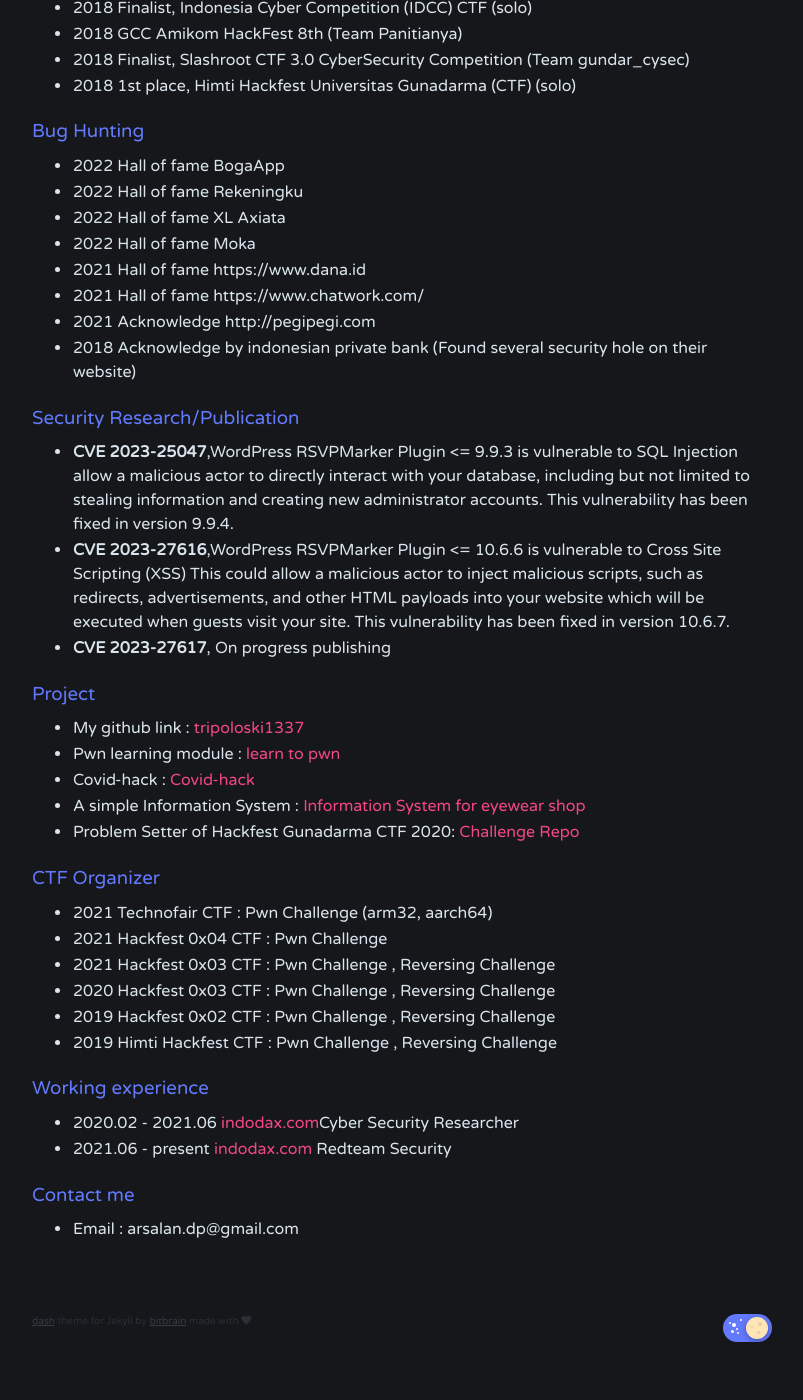
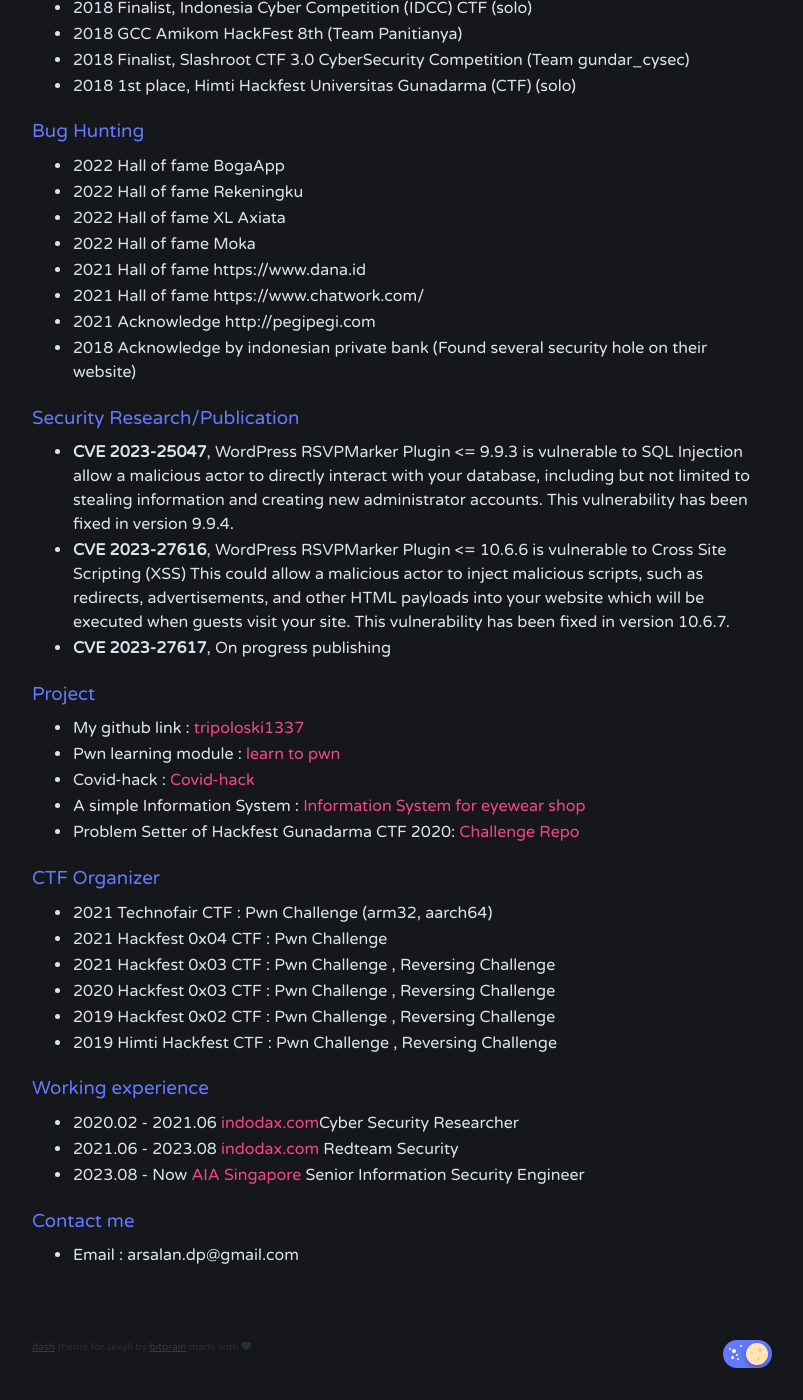
Before and after one commit to tripoloski1337/tripoloski1337.github.io, a Jekyll site: the page built from about/index.html, in a window 1280 px wide and 1400 px high, scrolled down 1182 px. Shown: the whole window, without its empty margins (238-1041 px from the left). Built offline with Jekyll 4.4.1, drawn with Linux system fonts in a browser that asks for light colours; before the commit the page ends 2556 px from its top, so only the background shows below that.

Commit message:
update about

```diff
--- a/about/index.html
+++ b/about/index.html
@@ -68,8 +68,8 @@
 
 <h3>Security Research/Publication</h3>
 <ul>
-  <li><b>CVE 2023-25047</b>,WordPress RSVPMarker Plugin <= 9.9.3 is vulnerable to SQL Injection allow a malicious actor to directly interact with your database, including but not limited to stealing information and creating new administrator accounts. This vulnerability has been fixed in version 9.9.4.</li>
-  <li><b>CVE 2023-27616</b>,WordPress RSVPMarker Plugin <= 10.6.6 is vulnerable to Cross Site Scripting (XSS) This could allow a malicious actor to inject malicious scripts, such as redirects, advertisements, and other HTML payloads into your website which will be executed when guests visit your site. This vulnerability has been fixed in version 10.6.7. </li>
+  <li><b>CVE 2023-25047</b>, WordPress RSVPMarker Plugin <= 9.9.3 is vulnerable to SQL Injection allow a malicious actor to directly interact with your database, including but not limited to stealing information and creating new administrator accounts. This vulnerability has been fixed in version 9.9.4.</li>
+  <li><b>CVE 2023-27616</b>, WordPress RSVPMarker Plugin <= 10.6.6 is vulnerable to Cross Site Scripting (XSS) This could allow a malicious actor to inject malicious scripts, such as redirects, advertisements, and other HTML payloads into your website which will be executed when guests visit your site. This vulnerability has been fixed in version 10.6.7. </li>
   <li><b>CVE 2023-27617</b>, On progress publishing</li>
 </ul>
 
@@ -95,7 +95,8 @@
 <h3>Working experience</h3>
 <ul>
   <li>2020.02 - 2021.06 <a href="https://indodax.com/" > indodax.com</a>Cyber Security Researcher</li>
-  <li>2021.06 - present<a href="https://indodax.com/" > indodax.com</a> Redteam Security</li>
+  <li>2021.06 - 2023.08<a href="https://indodax.com/" > indodax.com</a> Redteam Security</li>
+  <li>2023.08 - Now<a href="https://www.aia.com.sg/en/index/" > AIA Singapore</a> Senior Information Security Engineer</li>
 </ul>
 
 <h3>Contact me</h3>
```
